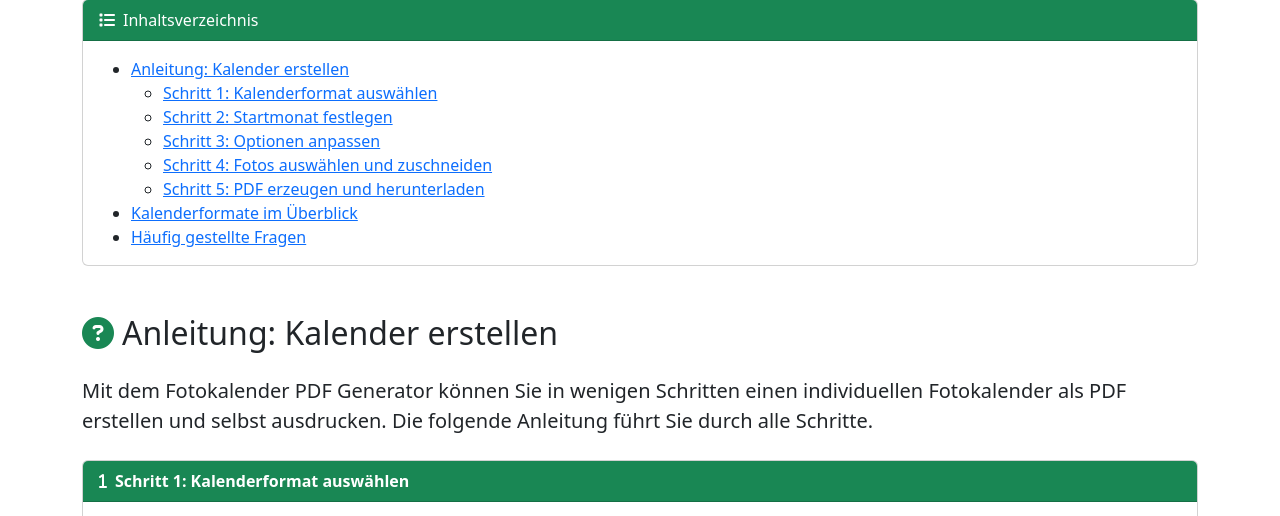
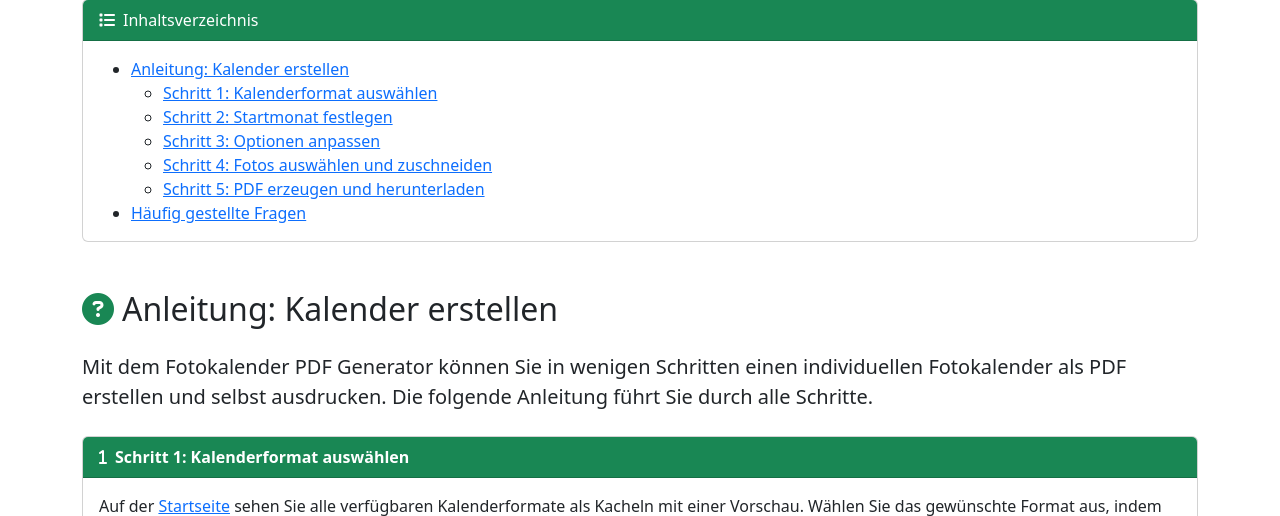
Before and after one commit to dpmpc/calendaronline, a Django app: template web/creator/templates/creator/faq.html in a window 1280 px wide. Shown: the part 177-693 px from the top of the page. Run offline with Django 4.2, Linux system fonts and the light colour scheme; the template is opened without the code that fills it, so the values that code supplies are empty; some libraries are stand-ins or nearby versions.

Commit message:
Remove  Calendar formats overview  section

```diff
--- a/web/creator/templates/creator/faq.html
+++ b/web/creator/templates/creator/faq.html
@@ -24,7 +24,7 @@
           <li><a href="#schritt5">Schritt 5: PDF erzeugen und herunterladen</a></li>
         </ul>
       </li>
-      <li><a href="#formate">Kalenderformate im Überblick</a></li>
+      <!--<li><a href="#formate">Kalenderformate im Überblick</a></li>-->
       <li><a href="#fragen">Häufig gestellte Fragen</a></li>
     </ul>
   </div>
```
